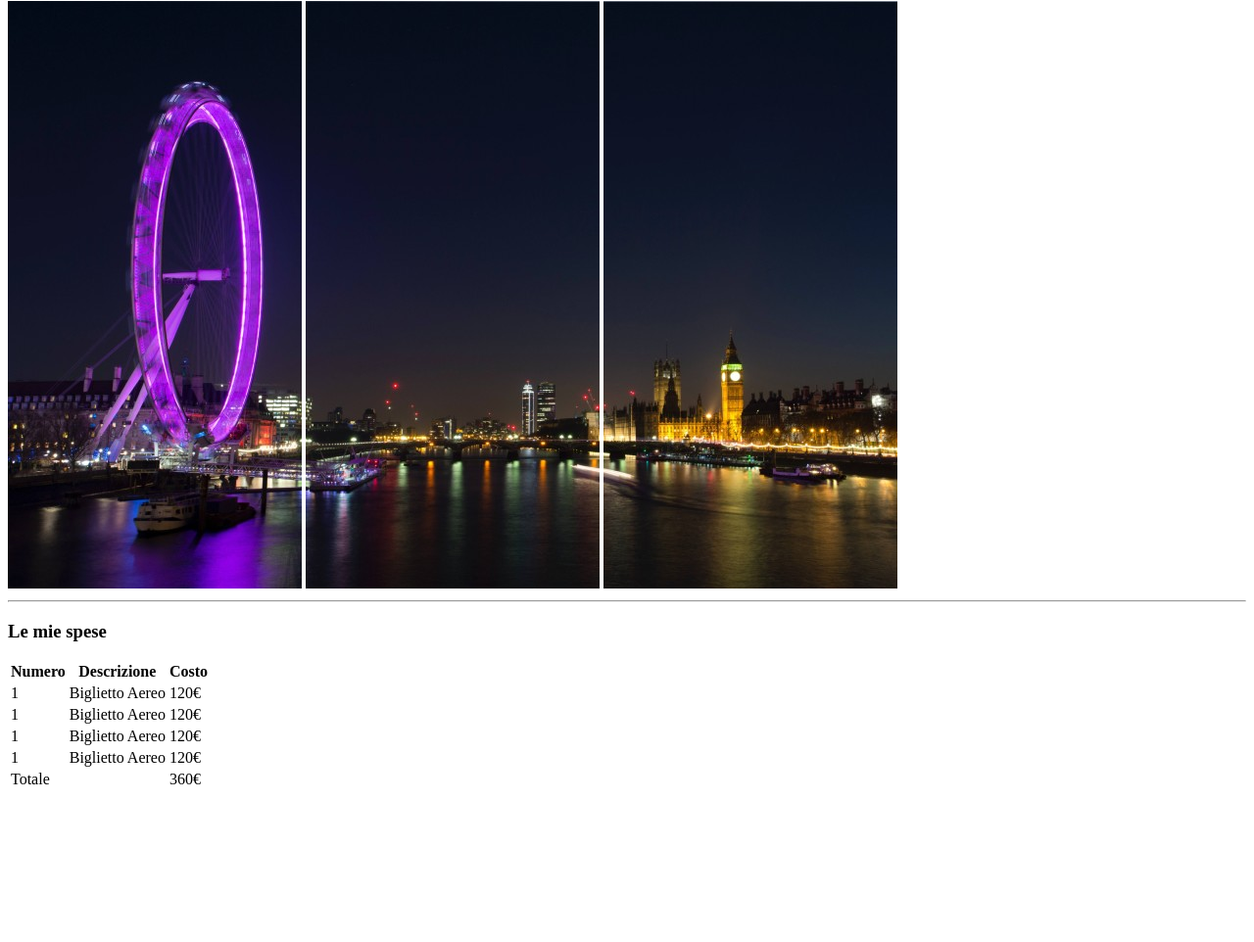
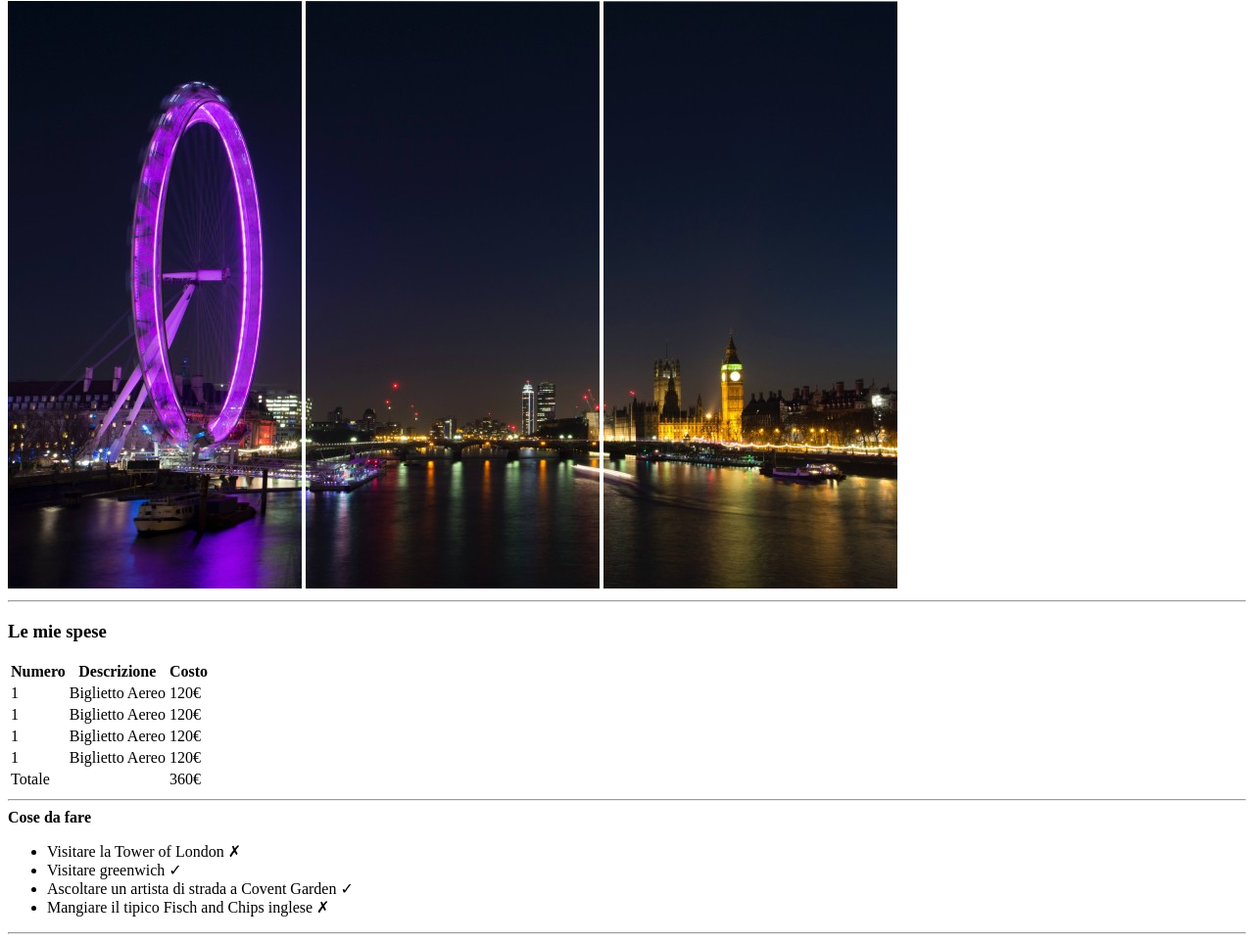
Before and after one commit to SaraPasinato/html-london-trip, a plain HTML site: page index.html in a window 1280 px wide. Shown: the part 79-1041 px from the top of the page at 98% size. Before the commit the page ends 895 px from the top, so only its background shows below. Drawn offline with Linux system fonts and the light colour scheme.

Commit message:
create ul

```diff
--- a/index.html
+++ b/index.html
@@ -57,8 +57,19 @@
                     </tr>
                 </tbody>
             </table>
+            <hr>
         </section>
-
+    <!-- Sezione lista non ordinata-->
+        <section class="todo">
+            <strong>Cose da fare</strong>
+            <ul>
+                <li>Visitare la Tower of London &#10007; </li>
+                <li>Visitare greenwich &check;</li>
+                <li>Ascoltare un artista di strada a Covent Garden &check;</li>
+                <li>Mangiare il tipico Fisch and Chips inglese &#10007;</li>
+            </ul>
+            <hr>
+        </section>
     </main>
 </body>
 </html>
```
